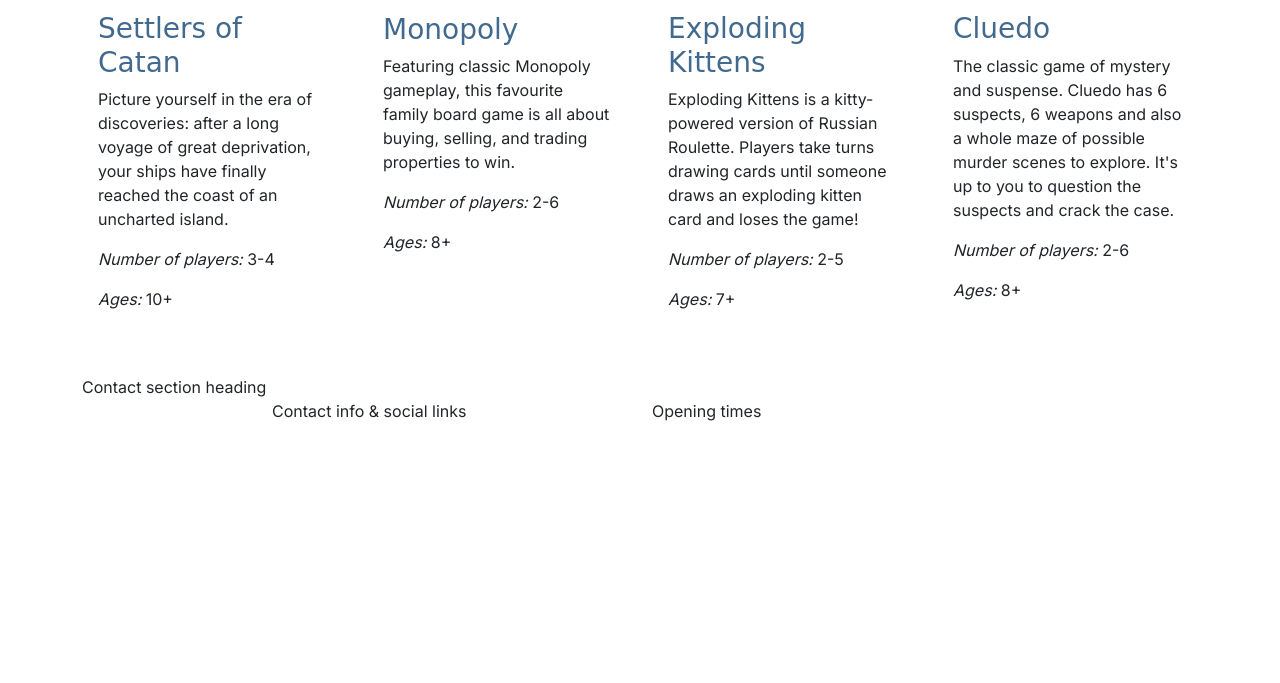
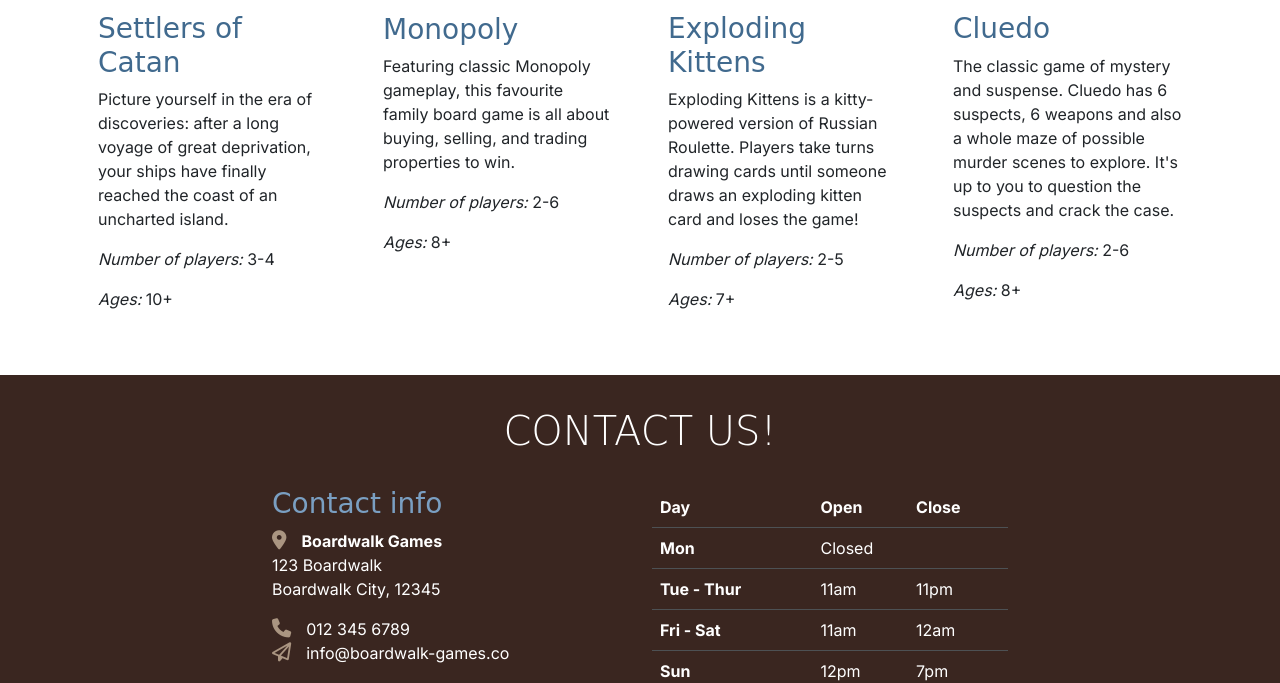
Before and after one commit to mahmudurmahid/boardwalk-games, a plain HTML site: page game-library.html in a window 1280 px wide. Shown: the part 1295-1978 px from the top of the page. Before the commit the page ends 1718 px from the top, so only its background shows below. Drawn offline with nearby package versions, Linux system fonts and the light colour scheme; a web font is replaced by a local one.

Commit message:
styled contact section, added to game-library page

```diff
--- a/assets/css/style.css
+++ b/assets/css/style.css
@@ -103,6 +103,10 @@
     color: var(--secondary-color);
 }
 
+#contact .table-dark * {
+    background-color: transparent;
+}
+
 /* Media queries */
 /* Medium devices (tablets, 768px and above) */
 @media screen and (min-width: 768px) {
--- a/game-library.html
+++ b/game-library.html
@@ -49,7 +49,7 @@
                         <a class="nav-link active" aria-current="page" href="game-library.html">Games</a>
                     </li>
                     <li class="nav-item">
-                        <a class="nav-link" href="#">Contact</a>
+                        <a class="nav-link" href="#index.html#contact">Contact</a>
                     </li>
                 </ul>
             </div>
@@ -226,17 +226,73 @@
 
     <!-- Footer / contact section -->
     <!-- mt-auto added to push footer to the bottom of the page -->
-    <footer class="mt-auto">
-        <div class="container">
-            <div class="row justify-content-center">
-                <div class="col-12">Contact section heading</div>
-                <!-- contact info -->
-                <div class="col-12 col-md-6 col-xl-4">Contact info & social links</div>
-                <!-- opening times -->
-                <div class="col-12 col-md-6 col-xl-4">Opening times</div>
+    <footer id="contact" class="mt-auto">
+        <div class="container section">
+          <div class="row justify-content-center">
+            <div class="col-12 text-center">
+              <h2 class="display-6">Contact Us!</h2>
             </div>
+            <!-- Contact info -->
+            <div class="col-12 col-md-6 col-xl-4">
+              <h3 class="sub-heading-color">Contact info</h3>
+              <address>
+                <strong><i class="fa-solid fa-location-dot"></i>Boardwalk Games</strong><br>
+                123 Boardwalk<br>
+                Boardwalk City, 12345
+              </address>
+              <p><i class="fa-solid fa-phone"></i>012 345 6789<br>
+                <i class="fa-regular fa-paper-plane"></i>info@boardwalk-games.co
+              </p>
+              <div class="social-links my-4">
+                <a href="https://www.instagram.com" target="_blank"
+                  aria-label="Visit our Instagram page (opens in a new tab)" rel="noopener"><i
+                    class="fa-brands fa-instagram"></i></a>
+                <a href="https://www.facebook.com" target="_blank" aria-label="Visit our Facebook page (opens in a new tab)"
+                  rel="noopener"><i class="fa-brands fa-square-facebook"></i></a>
+                <a href="https://www.x.com" target="_blank" aria-label="Visit our X feed (opens in a new tab)"
+                  rel="noopener"><i class="fa-brands fa-x-twitter"></i></a>
+              </div>
+            </div>
+            <!-- Opening times -->
+            <div class="col-12 col-md-6 col-xl-4">
+
+
+              <table class="table table-dark">
+                <thead>
+                  <tr>
+                    <th scope="col">Day</th>
+                    <th scope="col">Open</th>
+                    <th scope="col">Close</th>
+                  </tr>
+                </thead>
+                <tbody>
+                  <tr>
+                    <th scope="row">Mon</th>
+                    <td colspan="2">Closed</td>
+                  </tr>
+                  <tr>
+                    <th scope="row">Tue - Thur</th>
+                    <td>11am</td>
+                    <td>11pm</td>
+                  </tr>
+                  <tr>
+                    <th scope="row">Fri - Sat</th>
+                    <td>11am</td>
+                    <td>12am</td>
+                  </tr>
+                  <tr>
+                    <th scope="row">Sun</th>
+                    <td>12pm</td>
+                    <td>7pm</td>
+                  </tr>
+                </tbody>
+              </table>
+
+
+            </div>
+          </div>
         </div>
-    </footer>
+      </footer>
 
 
     <!-- Bootstrap CSS link-->
```
Also changed, not shown: index.html (+3 -3 lines).
